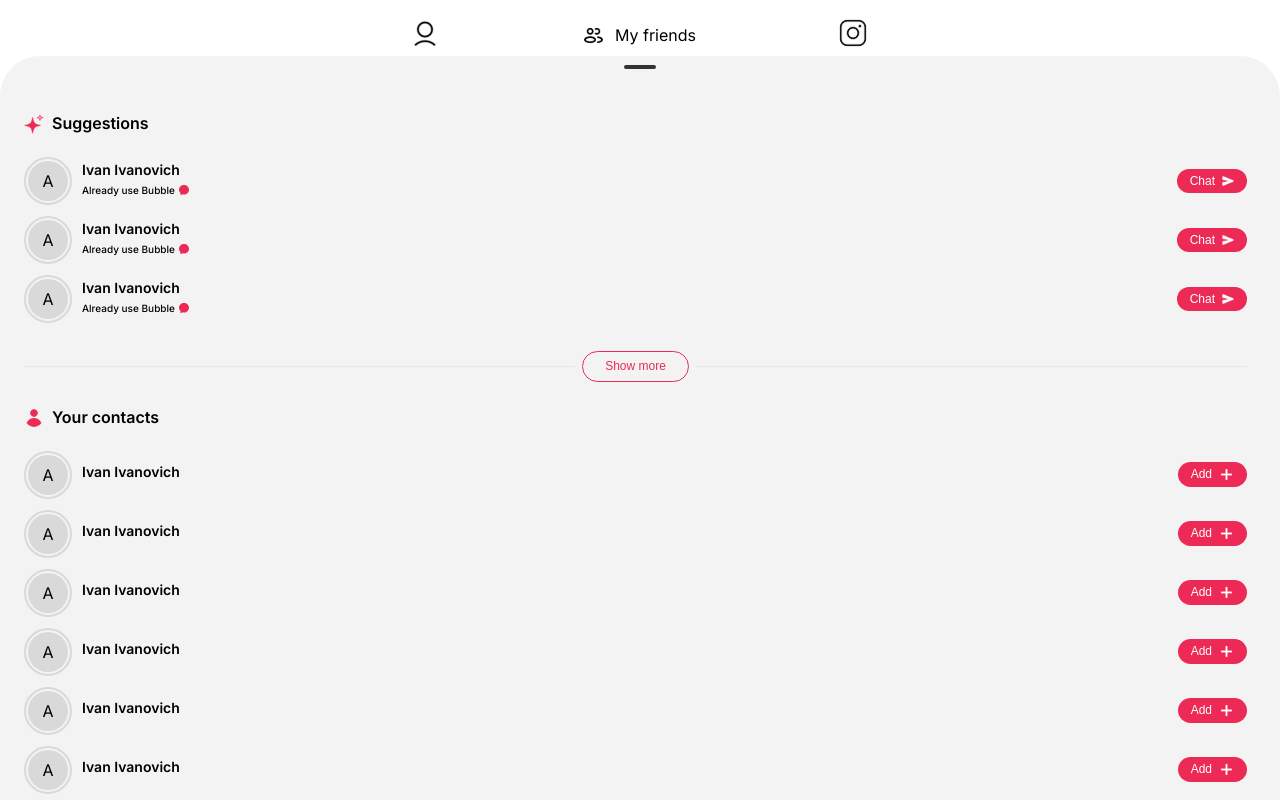
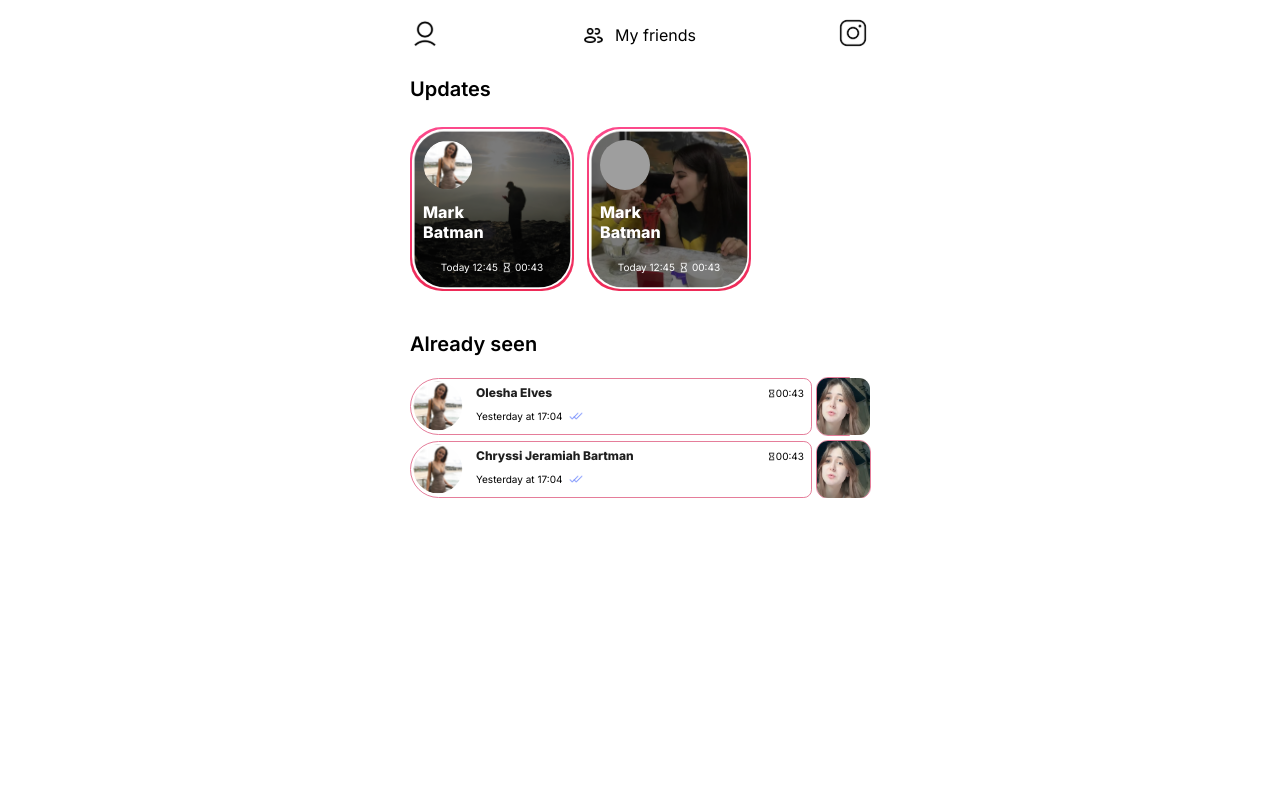
Before and after one commit to fayzullayevelmurod/Bubble-Chat, a React (Vite) app: page /activity-feed in a window 1280 px wide. Built offline with nearby package versions, Linux system fonts and the light colour scheme; grey boxes are pictures that could not be loaded.

Commit message:
contact false

```diff
--- a/src/pages/activity-feed/ActivityFeed.jsx
+++ b/src/pages/activity-feed/ActivityFeed.jsx
@@ -4,7 +4,7 @@ import './activity-feed.css'
 import { Contact } from '../../components/contact/Contact'
 import { useState } from 'react'
 export const ActivityFeed = () => {
-  const [showContact, setShowContact] = useState(true);
+  const [showContact, setShowContact] = useState(false);
 
   const handleShowContact = () => {
     setShowContact(!showContact);
```
